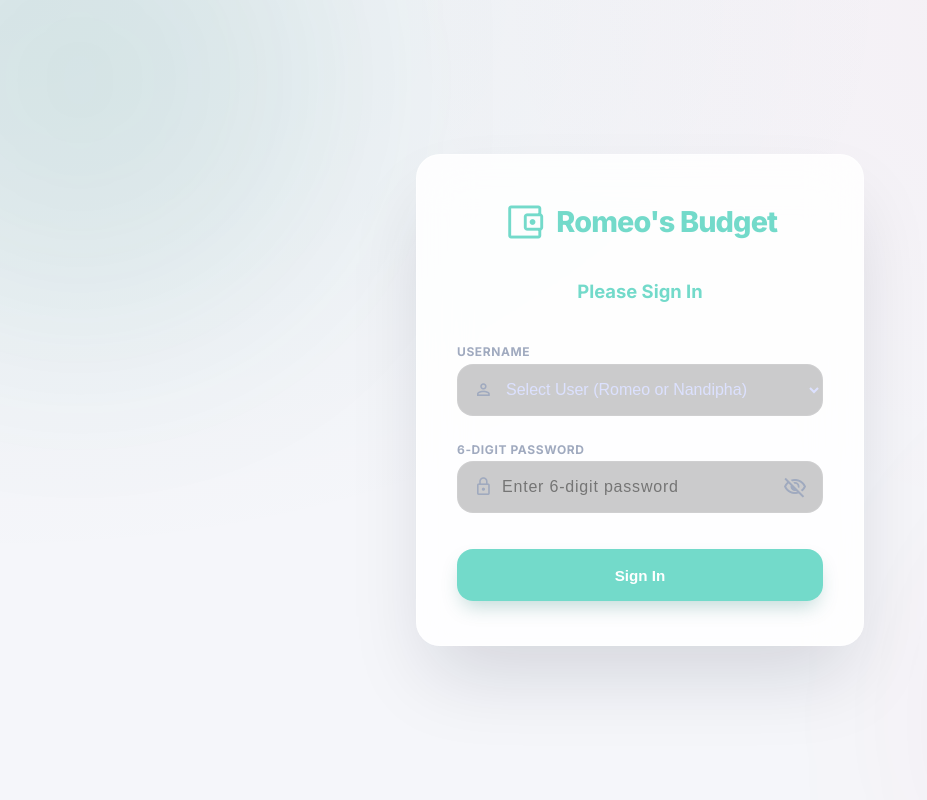
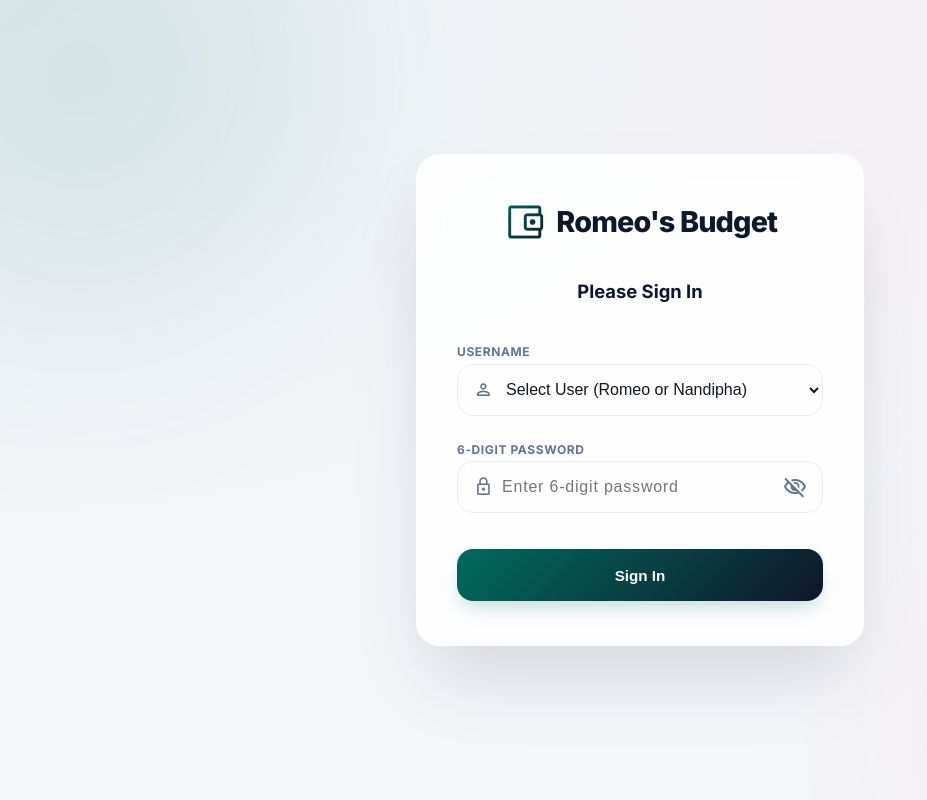
Before and after one commit to Romeo-Bess/budget-planner, a website: page index.html in a window 1280 px wide. Shown: the whole page, without its empty margins (0-927 px from the left). Drawn offline with nearby package versions, Linux system fonts and the light colour scheme.

Commit message:
Revert "style: enhance UI design with premium dark glassmorphism styling"
This reverts commit ac35b7d34b1331852b0edb175dbc3654a1b3c553.

```diff
--- a/styles.css
+++ b/styles.css
@@ -1,28 +1,28 @@
 /* ==========================================================================
-   Design System Variables & Palette - Premium Dark Glassmorphism
+   Design System Variables & Palette - Premium Light Glassmorphism
    ========================================================================== */
 :root {
-  --color-bg: #051132;
-  --color-text: #dce1ff;       /* Light blue-slate */
-  --color-text-muted: #a0aabf; /* Soft grey-slate */
+  --color-bg: #f5f6fa;
+  --color-text: #0f172a;       /* Slate 900 */
+  --color-text-muted: #64748b; /* Slate 500 */
 
   /* Brand Jewels */
-  --color-brand: #73DACA;      /* Mint Green */
-  --color-primary: #73DACA;
-  --color-teal: #73DACA;       /* Secondary teal/mint */
-  --color-teal-glow: rgba(115, 218, 202, 0.15);
+  --color-brand: #0f172a;      /* Deep Slate */
+  --color-primary: #0f172a;
+  --color-teal: #006b60;       /* Secondary teal */
+  --color-teal-glow: rgba(0, 107, 96, 0.15);
 
   /* Indicators */
-  --color-growth: #73DACA;     /* Mint Green */
-  --color-expense: #E06C75;    /* Sunset Orange */
+  --color-growth: #0d9488;     /* Mint Green Emerald */
+  --color-expense: #e11d48;    /* Muted Sunset Red */
   --color-warning: #f59e0b;    /* Amber Warning */
 
   /* Glass Surface System */
-  --glass-bg: rgba(255, 255, 255, 0.05);
-  --glass-border: rgba(255, 255, 255, 0.08);
-  --glass-shadow: 0 20px 40px -15px rgba(0, 0, 0, 0.3);
-  --glass-shadow-hover: 0 30px 60px -15px rgba(0, 0, 0, 0.5);
-  --glass-shadow-inset: inset 0 1px 1px rgba(255, 255, 255, 0.05);
+  --glass-bg: rgba(255, 255, 255, 0.85);
+  --glass-border: rgba(15, 23, 42, 0.08);
+  --glass-shadow: 0 20px 40px -15px rgba(15, 23, 42, 0.06);
+  --glass-shadow-hover: 0 30px 60px -15px rgba(15, 23, 42, 0.1);
+  --glass-shadow-inset: inset 0 2px 4px rgba(255, 255, 255, 0.8);
 
   /* Spacing */
   --spacing-sm: 0.5rem;   /* 8px */
@@ -34,9 +34,6 @@
   --radius-input: 1rem;
   --font-family: 'Inter', -apple-system, BlinkMacSystemFont, "Segoe UI", Roboto, sans-serif;
   --transition-smooth: all 0.3s cubic-bezier(0.4, 0, 0.2, 1);
-
-  /* Inputs */
-  --color-input-bg: rgba(0, 0, 0, 0.2);
 }
 
 /* ==========================================================================
@@ -58,8 +55,9 @@ body {
   font-family: var(--font-family);
   background-color: var(--color-bg);
   background-image:
-    radial-gradient(at 0% 0%, rgba(115, 218, 202, 0.1) 0, transparent 50%),
-    radial-gradient(at 100% 100%, rgba(99, 102, 241, 0.1) 0, transparent 50%);
+    radial-gradient(at 0% 0%, rgba(0, 107, 96, 0.03) 0, transparent 50%),
+    radial-gradient(at 50% 0%, rgba(113, 216, 200, 0.05) 0, transparent 50%),
+    radial-gradient(at 100% 0%, rgba(224, 108, 117, 0.02) 0, transparent 50%);
   background-attachment: fixed;
   color: var(--color-text);
   min-height: 100%;
@@ -423,16 +421,14 @@ body {
 }
 
 .goal-card {
-  background: var(--glass-bg);
-  backdrop-filter: blur(16px);
-  -webkit-backdrop-filter: blur(16px);
+  background: #FFFFFF;
   border: 1px solid var(--glass-border);
   border-radius: var(--radius-card);
   padding: 1.75rem;
   display: flex;
   flex-direction: column;
   gap: var(--spacing-md);
-  box-shadow: var(--glass-shadow);
+  box-shadow: 0 4px 6px rgba(15, 23, 42, 0.02);
   transition: var(--transition-smooth);
 }
 
```
